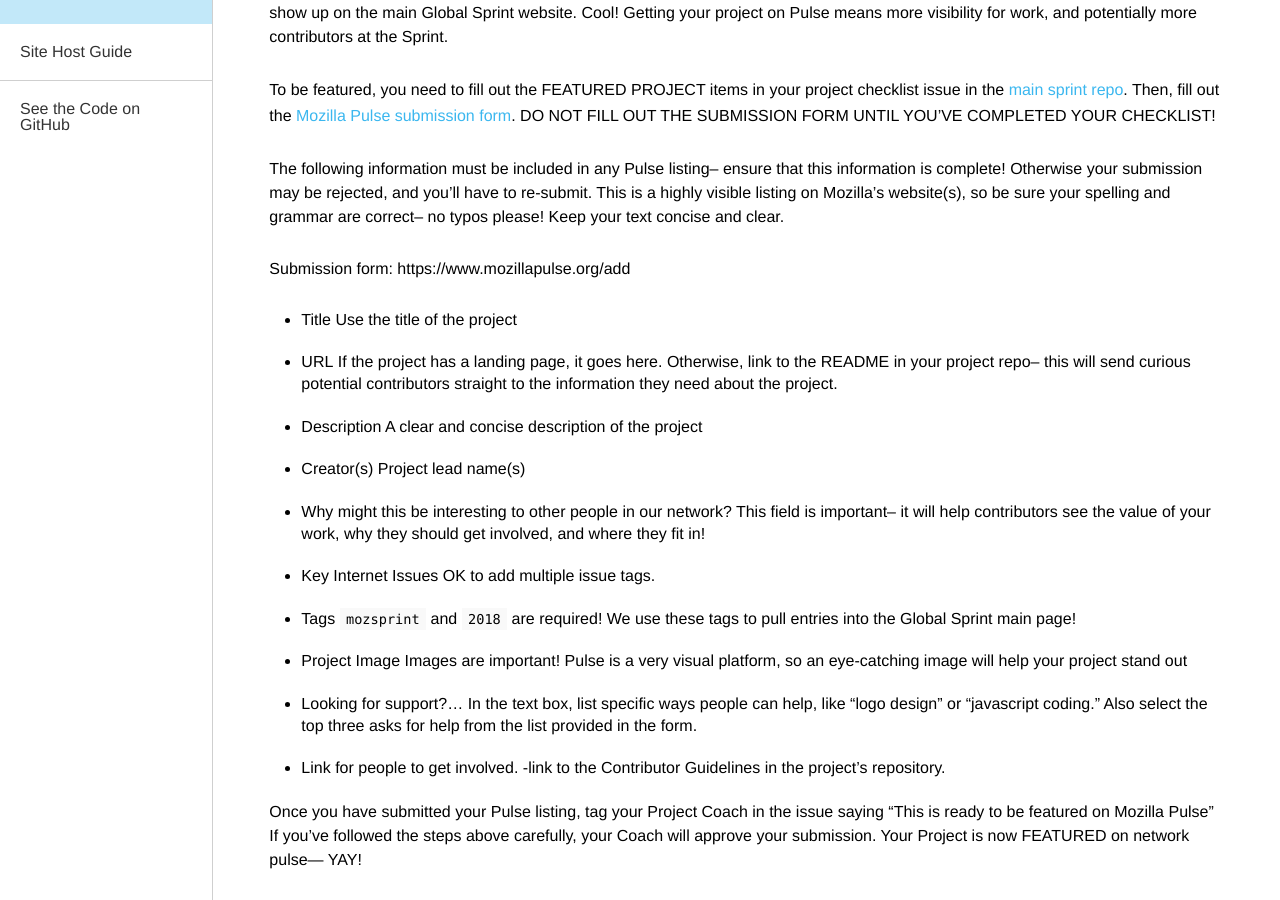
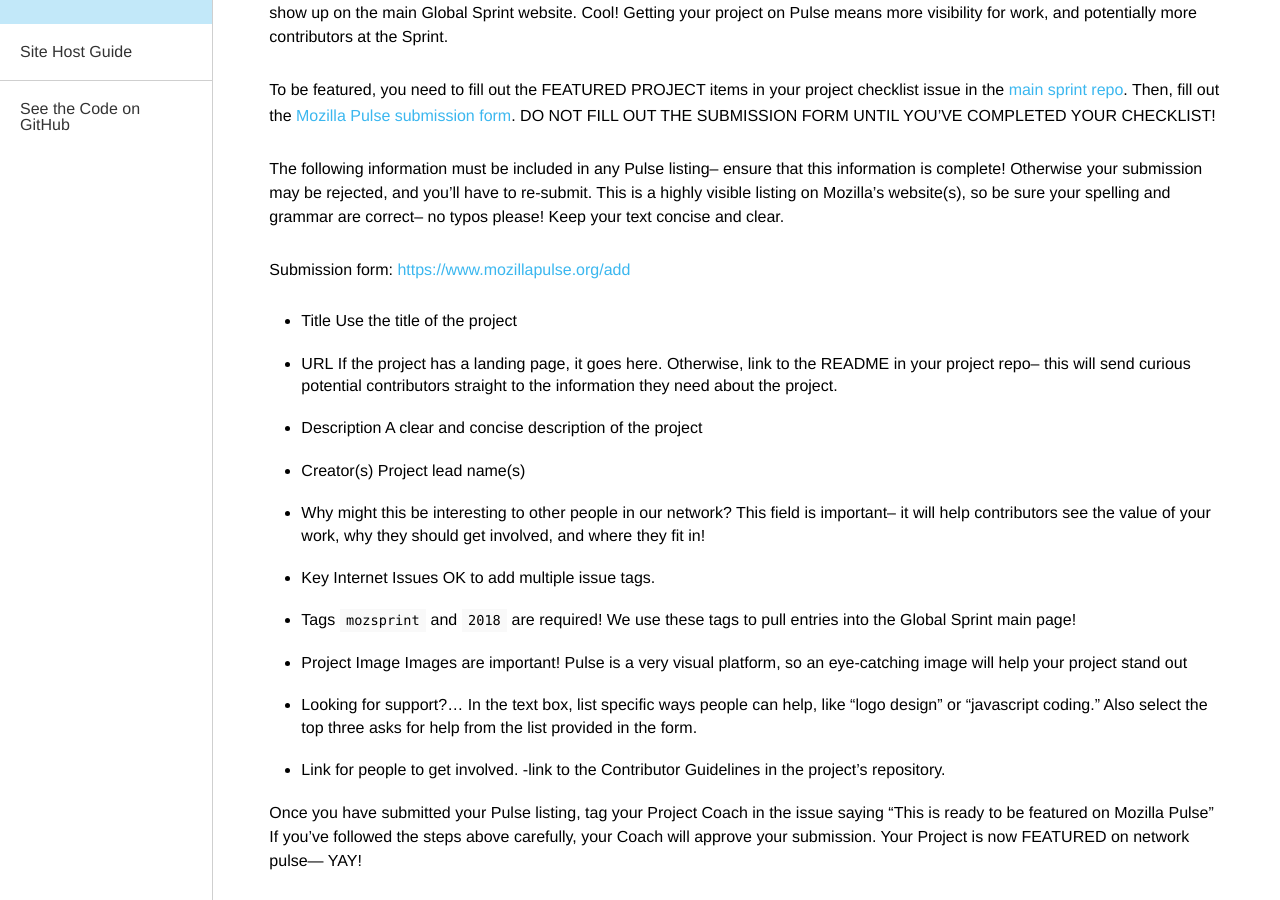
Before and after one commit to mozilla/global-sprint, a Jekyll site: the page built from _articles/project-lead-guide/featured-projects.md, in a window 1280 px wide and 900 px high, scrolled down 314 px. Built offline with Jekyll 4.4.1, drawn with Linux system fonts in a browser that asks for light colours; comment, search, counter and statistics services are not loaded; part of the change alters nothing that is shown.

```diff
--- a/_articles/project-lead-guide/featured-projects.md
+++ b/_articles/project-lead-guide/featured-projects.md
@@ -13,7 +13,7 @@ To be featured, you need to fill out the FEATURED PROJECT items in your project
 
 The following information must be included in any Pulse listing-- ensure that this information is complete! Otherwise your submission may be rejected, and you'll have to re-submit. This is a highly visible listing on Mozilla's website(s), so be sure your spelling and grammar are correct-- no typos please! Keep your text concise and clear.
 
-Submission form: https://www.mozillapulse.org/add
+Submission form: [https://www.mozillapulse.org/add](https://www.mozillapulse.org/add)
 
 * **Title** Use the title of the project
 * **URL** If the project has a landing page, it goes here. Otherwise, link to the README in your project repo-- this will send curious potential contributors straight to the information they need about the project.
```
